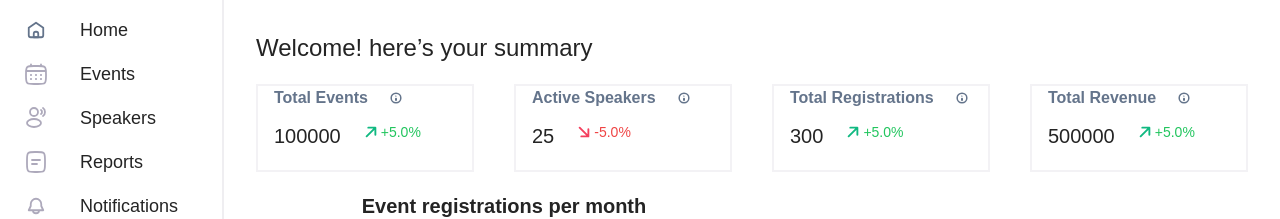
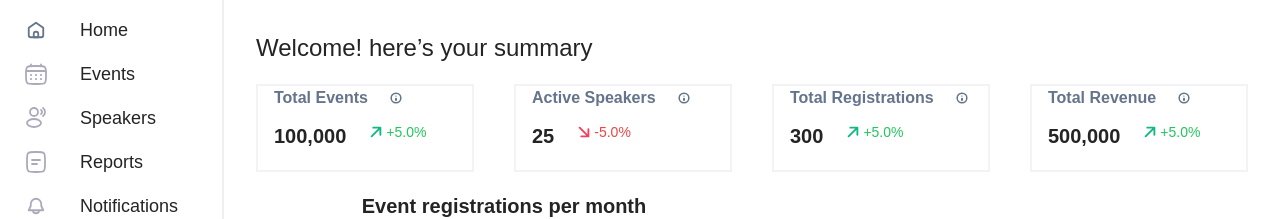
Before and after one commit to Daniel264/alphatwelve, a React (Vite) app: page / in a window 1280 px wide. Shown: the top 219 px of the page. Built offline with nearby package versions, Linux system fonts and the light colour scheme; a web font is replaced by a local one.

Commit message:
Refactor the summary component

```diff
--- a/src/components/Summary.tsx
+++ b/src/components/Summary.tsx
@@ -7,22 +7,22 @@ const Summary = () => {
             <div className="flex flex-col md:flex-row gap-10 w-full">
                 <SummaryComponent
                     title={"Total Events"}
-                    price={100000}
+                    price="100,000"
                     percentagePositive={true}
                 />
                 <SummaryComponent
                     title={"Active Speakers"}
-                    price={25}
+                    price="25"
                     percentagePositive={false}
                 />
                 <SummaryComponent
                     title={"Total Registrations"}
-                    price={300}
+                    price="300"
                     percentagePositive={true}
                 />
                 <SummaryComponent
                     title={"Total Revenue"}
-                    price={500000}
+                    price="500,000"
                     percentagePositive={true}
                 />
             </div>
--- a/src/components/SummaryComponent.tsx
+++ b/src/components/SummaryComponent.tsx
@@ -4,7 +4,7 @@ import Decline from "../assets/images/arrow-down-right.svg";
 
 interface SummaryProps {
     title: string;
-    price: number;
+    price: string;
     percentagePositive: boolean;
 }
 
@@ -21,7 +21,7 @@ const SummaryComponent = ({
                     <img src={Information} alt="" />
                 </div>
                 <div className="flex flex-row space-x-5">
-                    <p className="font-medium text-xl">{price}</p>
+                    <p className="font-semibold text-xl">{price}</p>
                     <span className="flex">
                         {percentagePositive ? (
                             <img className="w-5 h-5" src={Incline} alt="image of an inclined image" />
```
